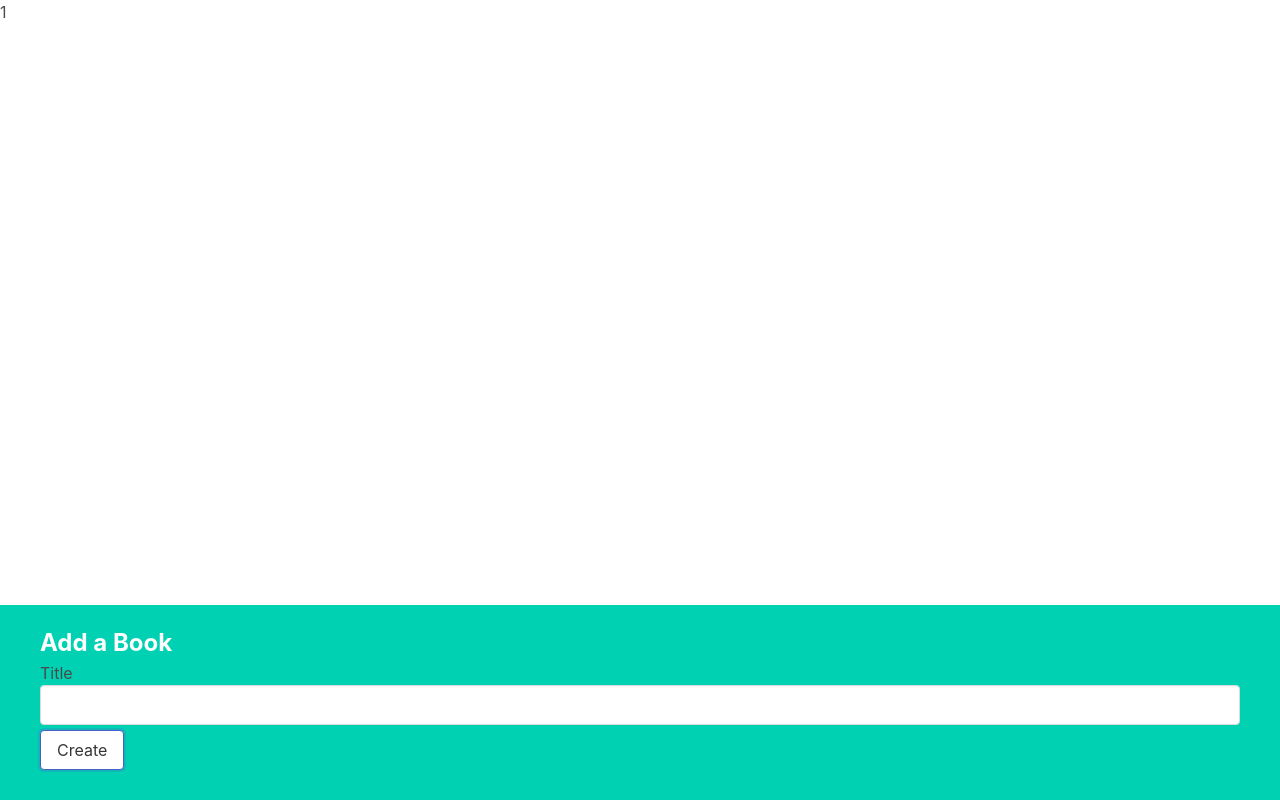
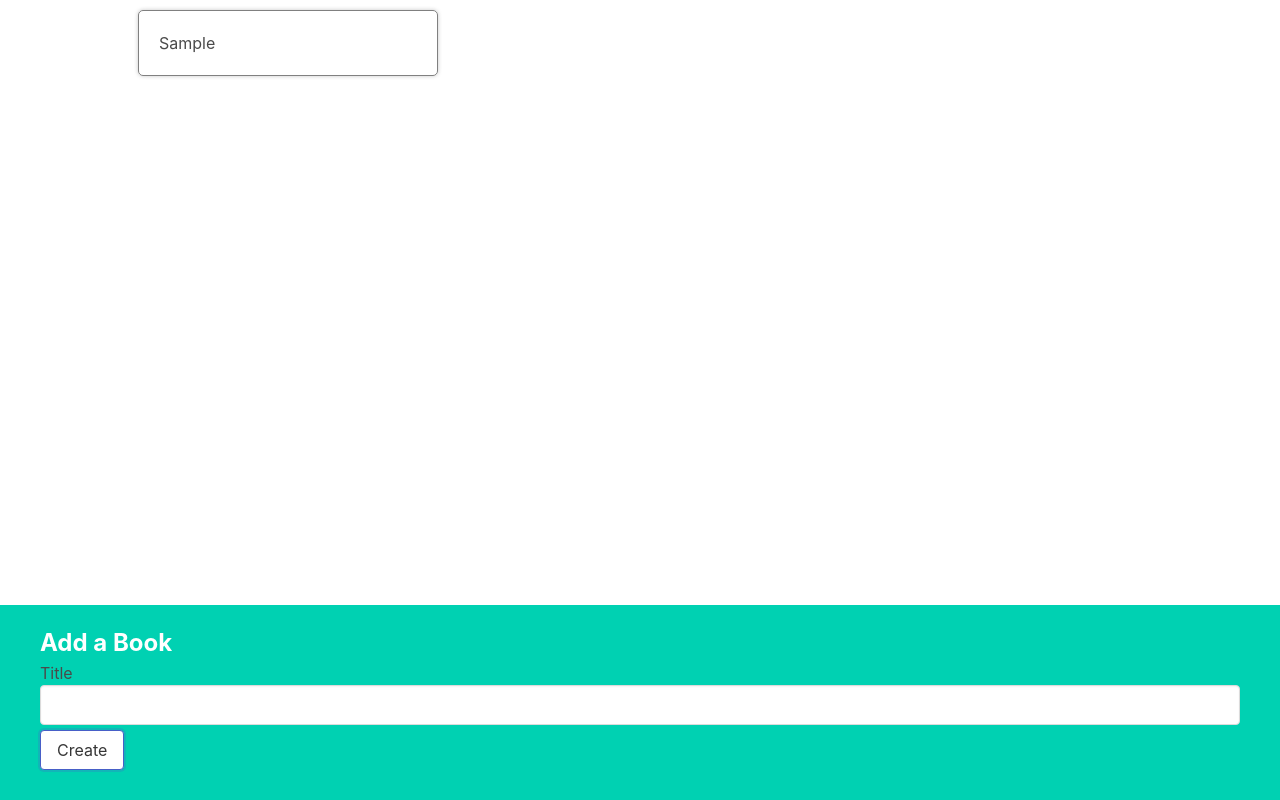
Before and after one commit to zdTang/stephen_react_Mike_learn, a React (Create React App) app in the folder learn_jsx/: page / in a window 1280 px wide. Both pictures are taken after typing "Sample" into the empty fields and a click on the button "Create". Built offline with nearby package versions, Linux system fonts and the light colour scheme.

Commit message:
c6-106 displaying the list

```diff
--- a/learn_jsx/src/App.js
+++ b/learn_jsx/src/App.js
@@ -1,5 +1,6 @@
 import { useState } from "react";
 import BookCreate from "./components/BookCreate";
+import BookList  from "./components/BookList";
 function App() {
 
   const [books,setBooks] = useState([]);
@@ -23,13 +24,12 @@ function App() {
     return `${Date.now()}-${result}`;
 }
 
-// Example usage
-const uniqueString = generateUniqueString(10);
+
 
 
   return (
-    <div>
-      {books.length}
+    <div className="app">
+      <BookList books={books}/>
       <BookCreate onCreate={createBook}/>
     </div>
   );
--- a/learn_jsx/src/components/BookList.js
+++ b/learn_jsx/src/components/BookList.js
@@ -1,5 +1,17 @@
-export const BookList = () => {
+import BookShow from './BookShow'
+
+
+const  BookList = ({books}) => {
+  // each Item need a key, or it will have error
+  // cannot render a array directly, need a root tag such as <div>
+  const renderedBooks = books.map((book)=><BookShow key={book.id} book={book}/>)
+
   return (
-    <div>BookList</div>
+    <div className='book-list'>
+    {renderedBooks}
+    </div>
+
   )
 }
+
+export default BookList;
--- a/learn_jsx/src/components/BookShow.js
+++ b/learn_jsx/src/components/BookShow.js
@@ -1,5 +1,5 @@
-export default function BookShow() {
+export default function BookShow({book}) {
   return (
-    <div>BookShow</div>
+    <div className="book-show">{book.title}</div>
   )
 }
```
